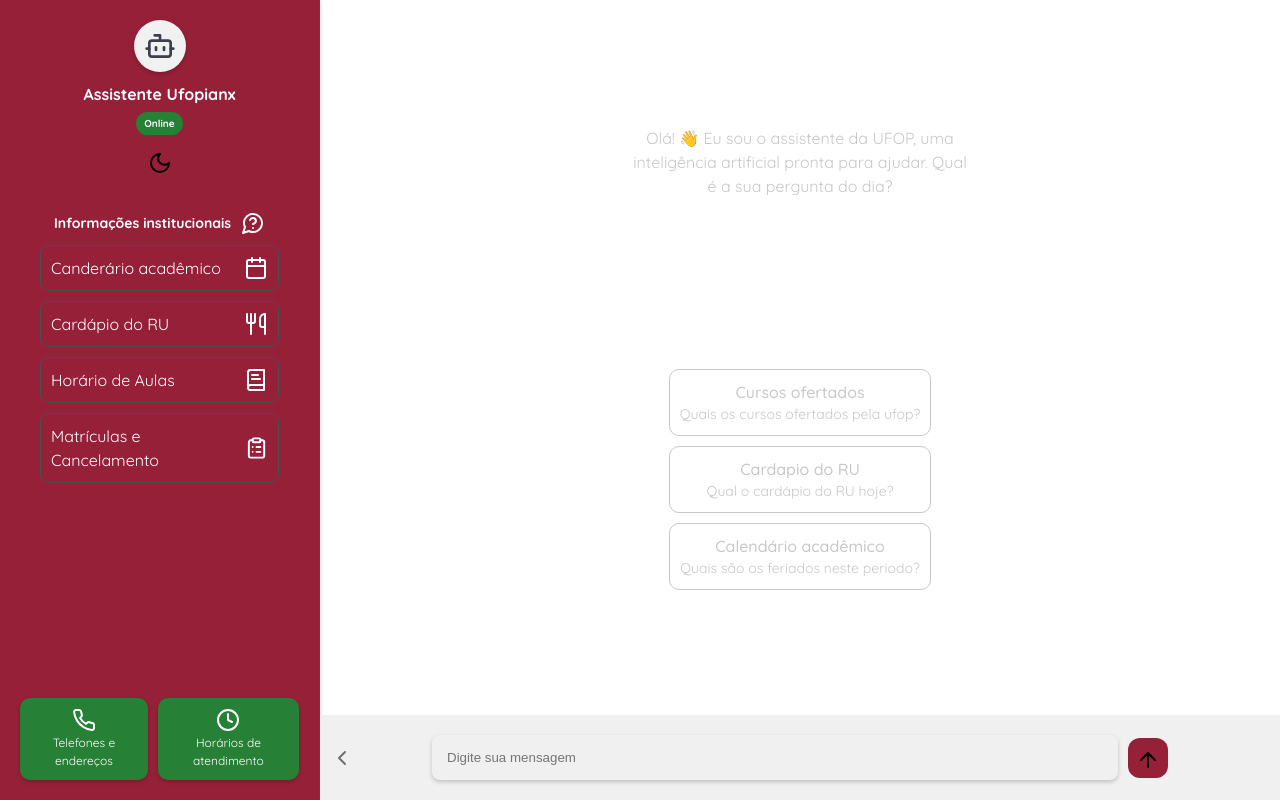
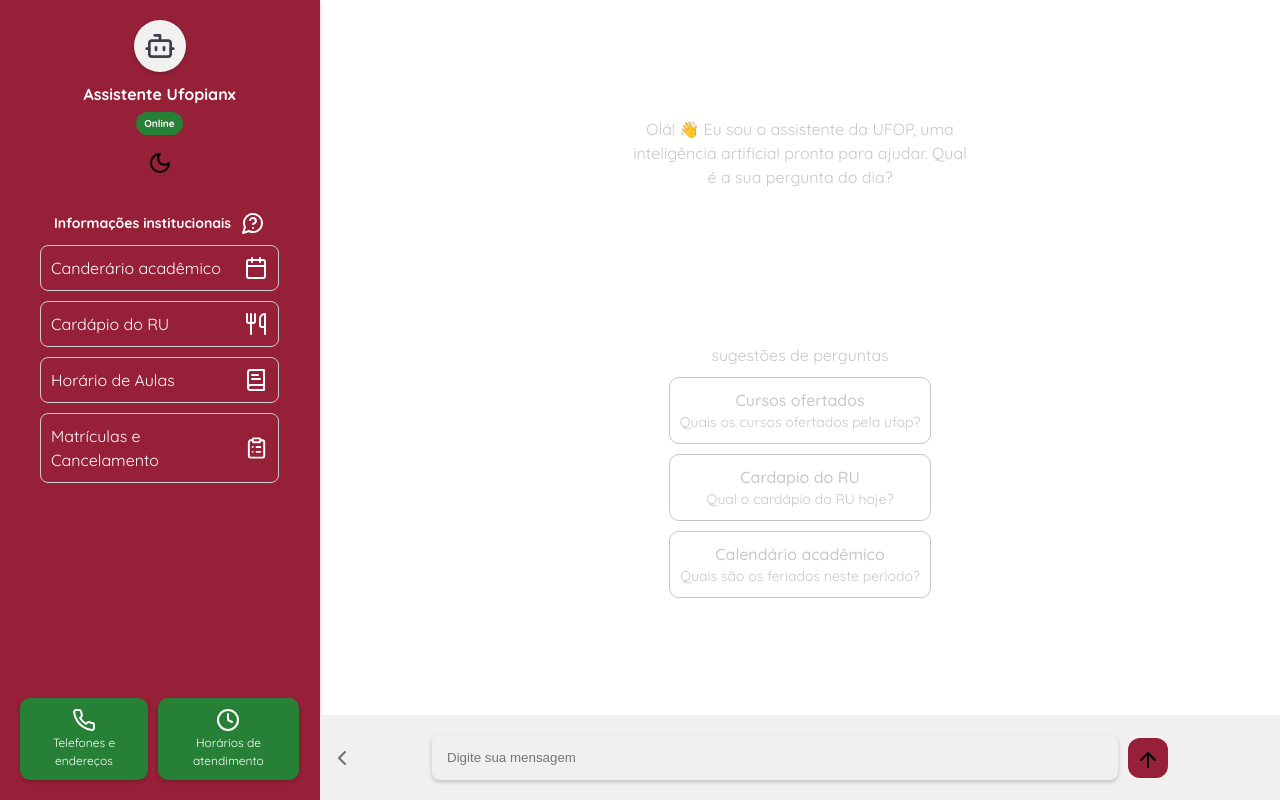
Before and after one commit to mateus-hamade/chatbot-ufop, a React (Vite) app: page / in a window 1280 px wide. Built offline with nearby package versions, Linux system fonts and the light colour scheme.

Commit message:
Update page titles and add suggestion text

```diff
--- a/index.html
+++ b/index.html
@@ -2,9 +2,9 @@
 <html lang="pt-br">
   <head>
     <meta charset="UTF-8" />
-    <link rel="icon" type="image/svg+xml" href="/vite.svg" />
+    <link rel="icon" type="image/x-icon" href="public/bot.png" />
     <meta name="viewport" content="width=device-width, initial-scale=1.0" />
-    <title>Vite + React</title>
+    <title>Assistente Ufopianx</title>
   </head>
   <body>
     <div id="root"></div>
--- a/src/components/Main.jsx
+++ b/src/components/Main.jsx
@@ -22,6 +22,7 @@
                </p>
 
                <div className="suggestion-container">
+                  <p>sugestões de perguntas</p>
                   <Suggestion title="Cursos ofertados" link="Quais os cursos ofertados pela ufop?" />
                   <Suggestion title="Cardapio do RU" link="Qual o cardápio do RU hoje?" />
                   <Suggestion title="Calendário acadêmico" link="Quais são os feriados neste periodo?" />
--- a/src/styles/footer.css
+++ b/src/styles/footer.css
@@ -66,6 +66,7 @@
     display: flex;
     justify-content: center;
     align-items: center;
+    cursor: pointer;
     padding: 8px;
     background-color: var(--primary);
     border-radius: 12px;
--- a/src/styles/information.css
+++ b/src/styles/information.css
@@ -43,7 +43,7 @@
     align-items: center;
     justify-content: space-between;
     padding: 10px;
-    border: 1px solid var(--gray-400);
+    border: 1px solid var(--gray-200);
     border-radius: 8px;
     color: white;
     text-decoration: none;
```
Also changed, not shown: src/pages/Home.jsx (+8 -4 lines), public/bot.png (added).
